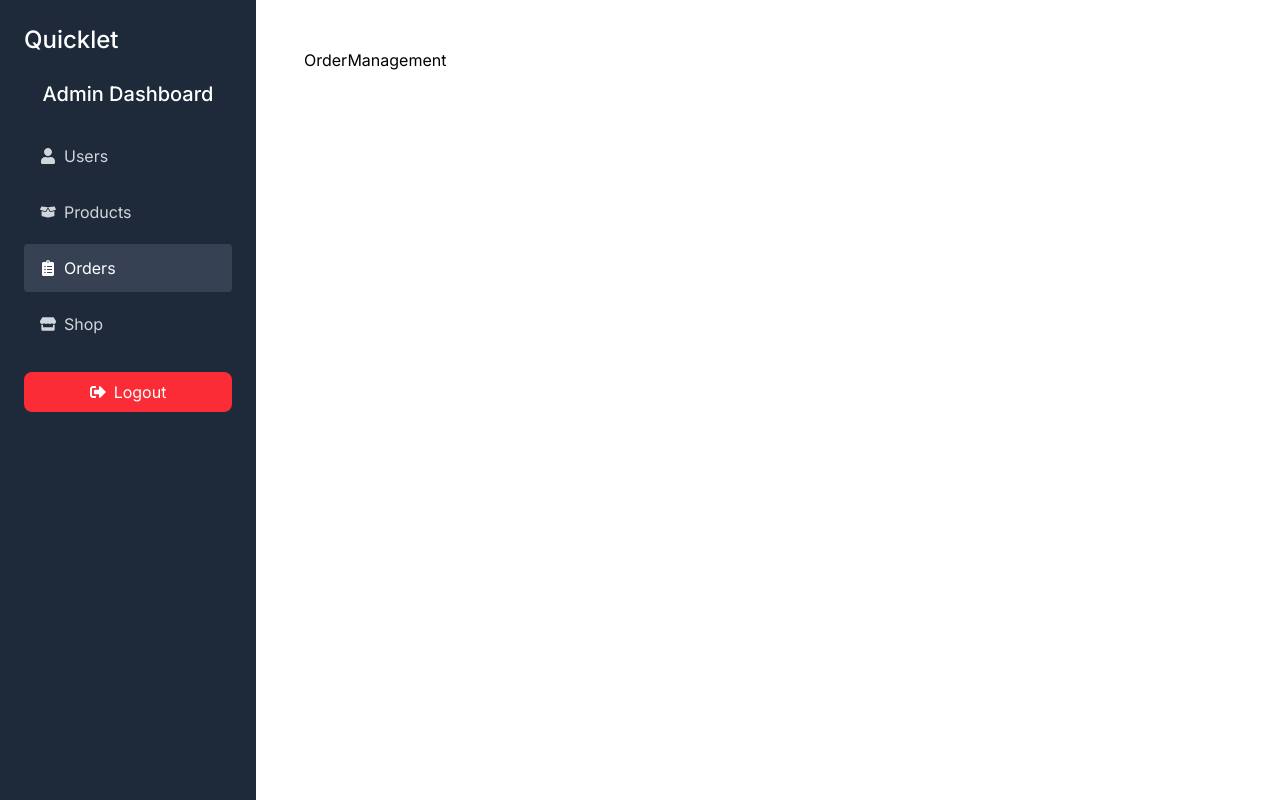
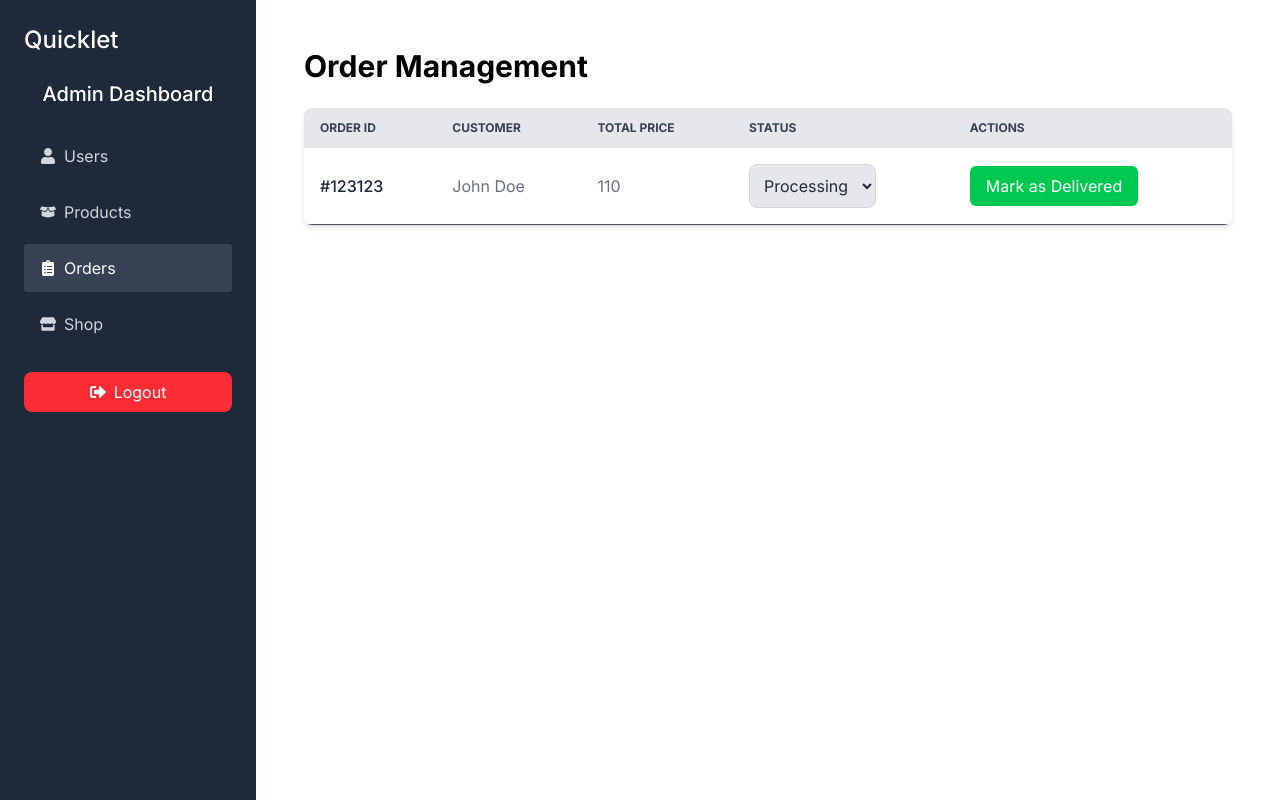
Before and after one commit to SC1709/QuickLet, a React (Vite) app in the folder frontend/: page /admin/orders in a window 1280 px wide. Built offline with nearby package versions, Linux system fonts and the light colour scheme; no server answers.

Commit message:
completed admin order management page

```diff
--- a/frontend/src/components/Admin/OrderManagement.jsx
+++ b/frontend/src/components/Admin/OrderManagement.jsx
@@ -1,7 +1,6 @@
-import React from 'react'
+import React from "react";
 
 const OrderManagement = () => {
-
   const orders = [
     {
       _id: 123123,
@@ -10,11 +9,72 @@ const OrderManagement = () => {
       },
       totalPrice: 110,
       status: "Processing",
+    },
+  ];
+  const handleStatusChange = (orderId, status) => {
+    console.log("change status of order", orderId, status);
+  };
+  return (
+    <div className="max-w-7xl mx-auto p-6">
+      <h2 className="text-3xl font-bold mb-6">Order Management</h2>
+      <div className="overflow-x-auto shadow-md sm:rounded-lg">
+        <table className="min-w-full text-left text-gray-500">
+          <thead className="text-xs text-gray-700 uppercase bg-gray-200">
+            <tr>
+              <th className="px-4 py-3">Order ID</th>
+              <th className="px-4 py-3">Customer</th>
+              <th className="px-4 py-3">Total Price</th>
+              <th className="px-4 py-3">Status</th>
+              <th className="px-4 py-3">Actions</th>
+            </tr>
+          </thead>
+          <tbody>
+            {orders.length > 0 ? (
+              orders.map((order) => (
+                <tr
+                  key={order._id}
+                  className="border-b border-gray-600 hover:bg-gray-100 cursor-pointer"
+                >
+                  <td className="px-4 py-4 font-medium text-gray-800 whitespace-nowrap">
+                    #{order._id}
+                  </td>
+                  <td className="px-4 py-4">{order.user.name}</td>
+                  <td className="px-4 py-4">{order.totalPrice}</td>
+                  <td className="px-4 py-4">
+                    <select
+                      value={order.status}
+                      onChange={(e) =>
+                        hanleStatusChange(order._id, e.target.value)
                       }
-    ]
-  return (
-    <div className='max-w-7xl mx-auto p-6'>OrderManagement</div>
-  )
-}
+                      className="bg-gray-200 border border-gray-300 text-gray-800 text-md rounded-lg
+                      focus:ring-blue-500 focus:border-blue-500 block p-2.5 cursor-pointer"
+                    >
+                      <option value="Processing">Processing</option>
+                      <option value="Shipped">Shipped</option>
+                      <option value="Delivered">Delivered</option>
+                      <option value="Cancelled">Cancelled</option>
+                    </select>
+                  </td>
+                  <td className="p-4">
+                    <button
+                      onClick={() => handleStatusChange(order._id, "Delivered")}
+                      className="bg-green-500 hover:bg-green-600 text-white py-2 px-4 rounded-md cursor-pointer"
+                    >
+                      Mark as Delivered
+                    </button>
+                  </td>
+                </tr>
+              ))
+            ) : (
+              <tr colSpan={5} className="p-4 text-center text-gray-500">
+                No Orders found.
+              </tr>
+            )}
+          </tbody>
+        </table>
+      </div>
+    </div>
+  );
+};
 
-export default OrderManagement
+export default OrderManagement;
```
Lines whose indentation alone changed are shown as unchanged.
